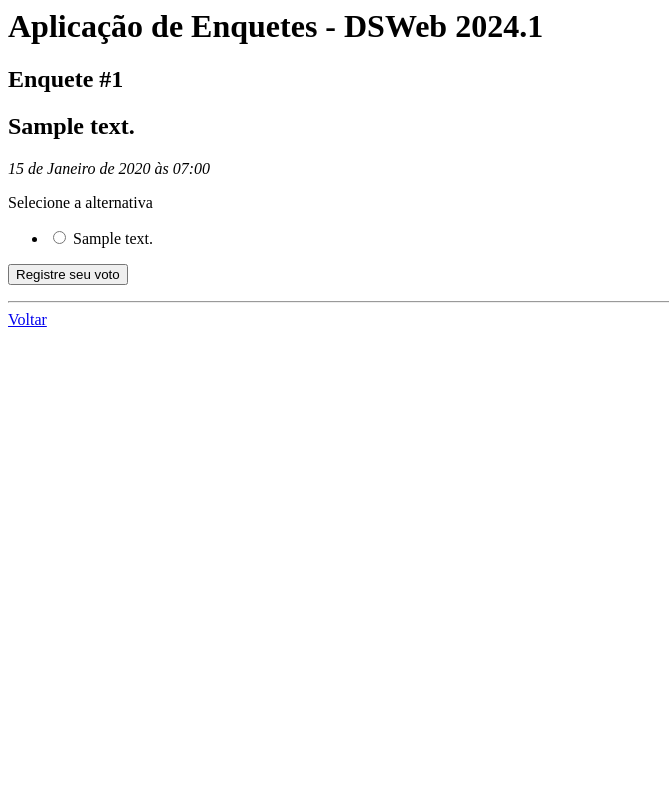
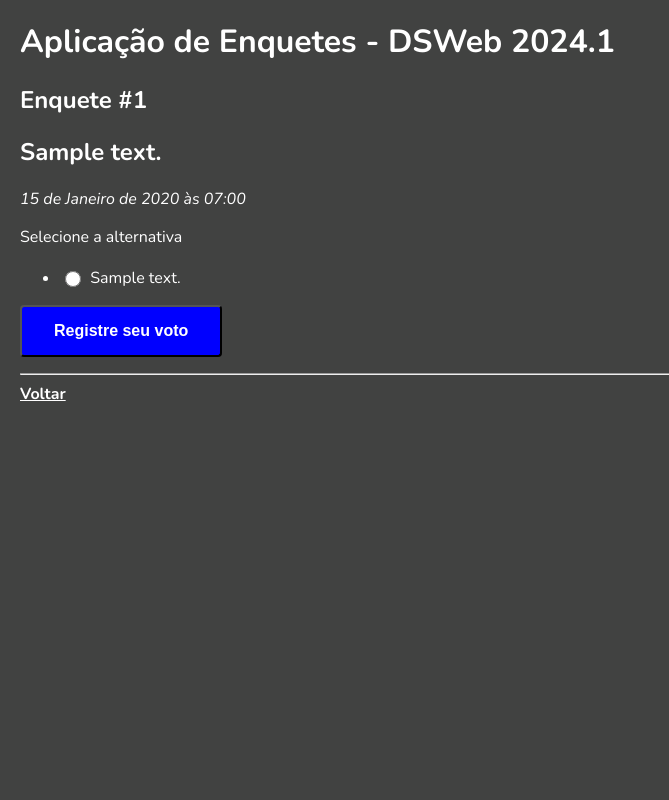
Before and after one commit to vSteps/DSWeb, a Django app: page /enquetes/1/ in a window 1280 px wide. Shown: the whole page, without its empty margins (0-669 px from the left). Run offline with Django 4.2, Linux system fonts and the light colour scheme; tables that the repository leaves empty hold one stand-in row (values such as "Sample post").

Commit message:
Projeto Conclúido

```diff
--- a/meusite/enquetes/templates/enquetes/detalhes.html
+++ b/meusite/enquetes/templates/enquetes/detalhes.html
@@ -1,7 +1,9 @@
+{% load static %}
 <html>
     <head>
         <title>App Enquetes</title>
     </head>
+    <link rel="stylesheet" type="text/css" href="{% static 'enquetes/style.css' %}">
     <body>
         <h1>Aplicação de Enquetes - DSWeb 2024.1</h1>
         <h2>Enquete #{{ pergunta.id }}</h2>
@@ -25,9 +27,9 @@
             </li>
             {% endfor %}
         </ul>
-        <input type="submit" value="Registre seu voto">
+        <input type="submit" id = "value" value="Registre seu voto">
         </form>
         <hr>
-        <a href="{% url 'enquetes:index' %}">Voltar</a>
+        <a href="{% url 'enquetes:index' %}"><b>Voltar</b></a>
     </body>
 </html>
--- a/meusite/enquetes/templates/enquetes/index.html
+++ b/meusite/enquetes/templates/enquetes/index.html
@@ -1,8 +1,8 @@
+    {% load static %}
 <html>
     <head>
         <title>App Enquetes</title>
     </head>
-    {% load static %}
 
     <link rel="stylesheet" type="text/css" href="{% static 'enquetes/style.css' %}">
     <body>
--- a/meusite/enquetes/templates/enquetes/resultado.html
+++ b/meusite/enquetes/templates/enquetes/resultado.html
@@ -1,7 +1,9 @@
+{% load static %}
 <html>
     <head>
         <title>App Enquetes</title>
     </head>
+    <link rel="stylesheet" type="text/css" href="{% static 'enquetes/style.css' %}">
     <body>
         <h1>Resultado da enquete - DSWeb 2024.1</h1>
         <h2>Enquete #{{ pergunta.id }}</h2>
@@ -20,7 +22,7 @@
             {% endfor %}
         </ul>
         <hr>
-        <a href="{% url 'enquetes:votacao' pergunta.id %}">Votar Novamente</a>
-        <a href="{% url 'enquetes:index' %}">Voltar</a>
+        <a href="{% url 'enquetes:votacao' pergunta.id %}"><b>Votar Novamente</b></a>
+        <a href="{% url 'enquetes:index' %}"><b>Voltar</b></a>
     </body>
 </html>
--- a/meusite/meusite/settings.py
+++ b/meusite/meusite/settings.py
@@ -116,7 +116,7 @@ USE_TZ = True
 
 # Static files (CSS, JavaScript, Images)
 # https://docs.djangoproject.com/en/4.0/howto/static-files/
-#STATIC_ROOT = '/home/victorsteps/meusite/static'
+STATIC_ROOT = '/home/victorsteps/meusite/static'
 STATICFILES_DIRS = [
     BASE_DIR / "static",
 ]
--- /dev/null
+++ b/meusite/static/enquetes/style.css
@@ -0,0 +1,70 @@
+@import url('https://fonts.googleapis.com/css2?family=Nunito:ital,wght@0,200..1000;1,200..1000&display=swap');
+
+li a{
+    font-weight: bold;
+    color: #2146ff;
+
+}
+
+body {
+    font-family: "Nunito", sans-serif;
+    margin: 0;
+    padding: 20px;
+    background-color: #414241;
+}
+
+input[type="radio"] {
+    margin-right: 5px;
+    border-radius: 50%;
+    width: 16px;
+    height: 16px;
+    border: 2px solid #999;
+    transition: 0.2s all linear;
+    margin-right: 5px;
+    position: relative;
+    top: 4px
+}
+
+html{
+    color: white;
+}
+
+a{
+    color: white;
+}
+
+input[type="submit"]{
+    background-color: blue;
+    color: white;
+    padding: 15px 32px;
+    text-align: center;
+    text-decoration: none;
+    display: inline-block;
+    font-size: 16px;
+    border-radius: 4px;
+    cursor: pointer;
+}
+
+input[type="submit"]:hover {
+  background-color: purple;
+}
+
+li a::after{
+    content: '';
+    position: absolute;
+    left: 0;
+    bottom: -6px;
+    width: 100%;
+    height: 3px;
+    background: #fff;
+    border-radius: 5px;
+    transform: scaleX(0);
+    transition: .5s;
+}
+li a:hover::after{
+    transform: scaleX(1);
+}
+
+#value{
+    font-weight: 900;
+}
```
